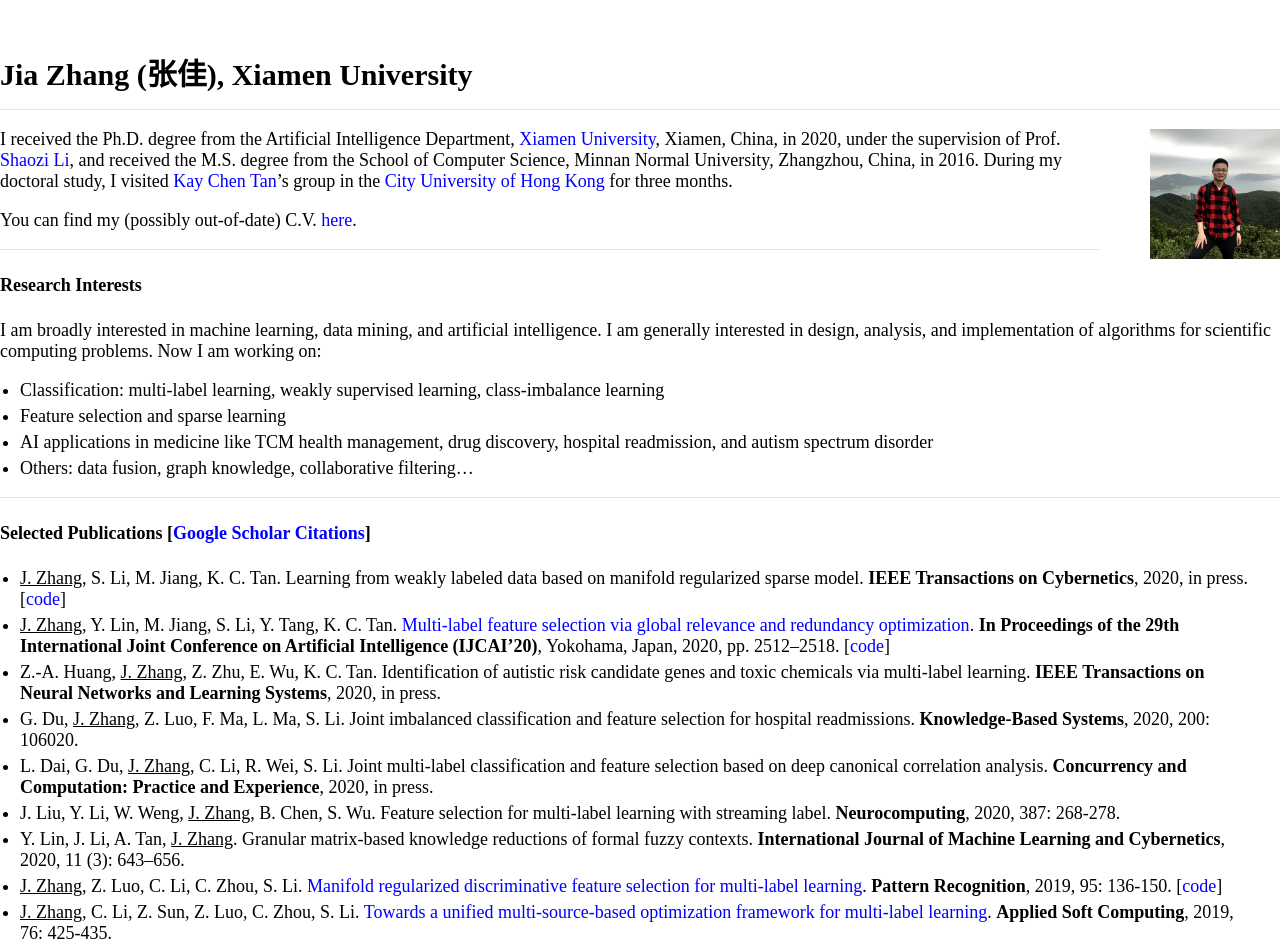
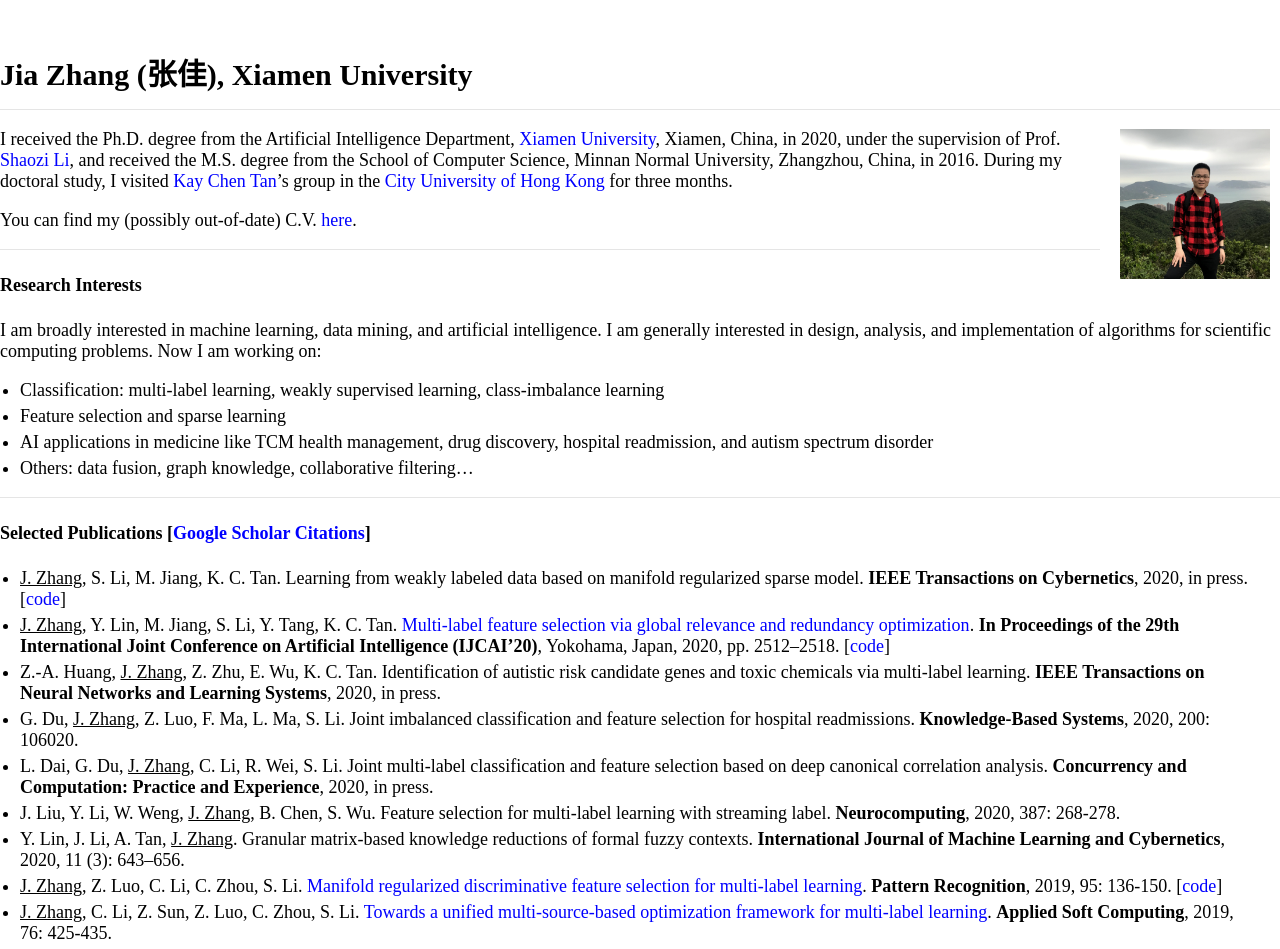
Before and after one commit to jiazhang-ml/jiazhang-ml.github.io, a Jekyll site: the page built from index.md, in a window 1280 px wide. Shown: the top 949 px of the page. Built offline with Jekyll 4.4.1, drawn with Linux system fonts in a browser that asks for light colours.

Commit message:
Update typography.scss

```diff
--- a/_sass/typography.scss
+++ b/_sass/typography.scss
@@ -37,10 +37,10 @@
         font-style: italic;
     }
     .profile-picture {
-        height: 130px;
-        width: 130px;
+        height: 150px;
+        width: 150px;
         position: relative;
-        margin: 0px 0px 0px 50px;
+        margin: 0px 10px 0px 20px;
         float: right;
         border-radius: 0%;
         p & {
```
